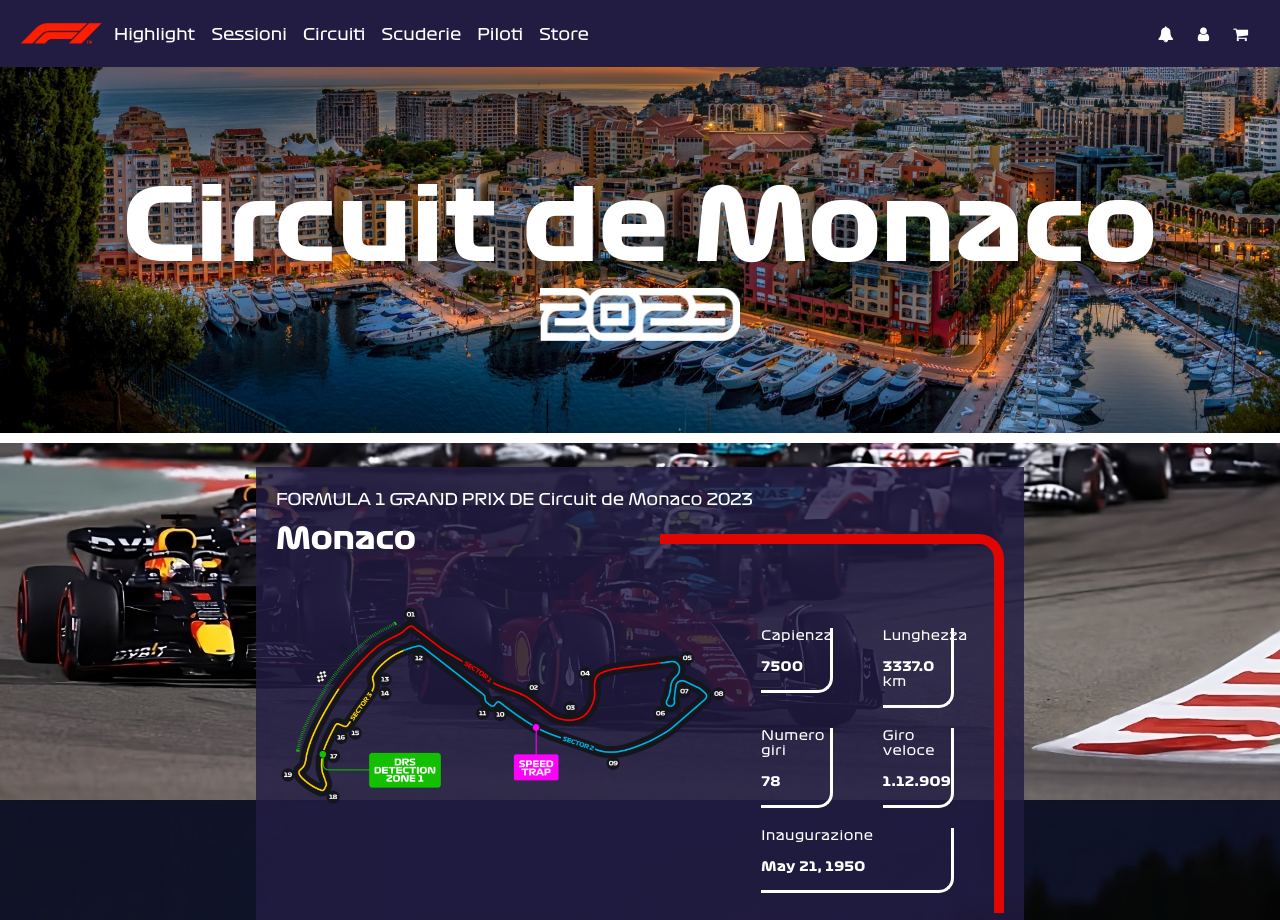
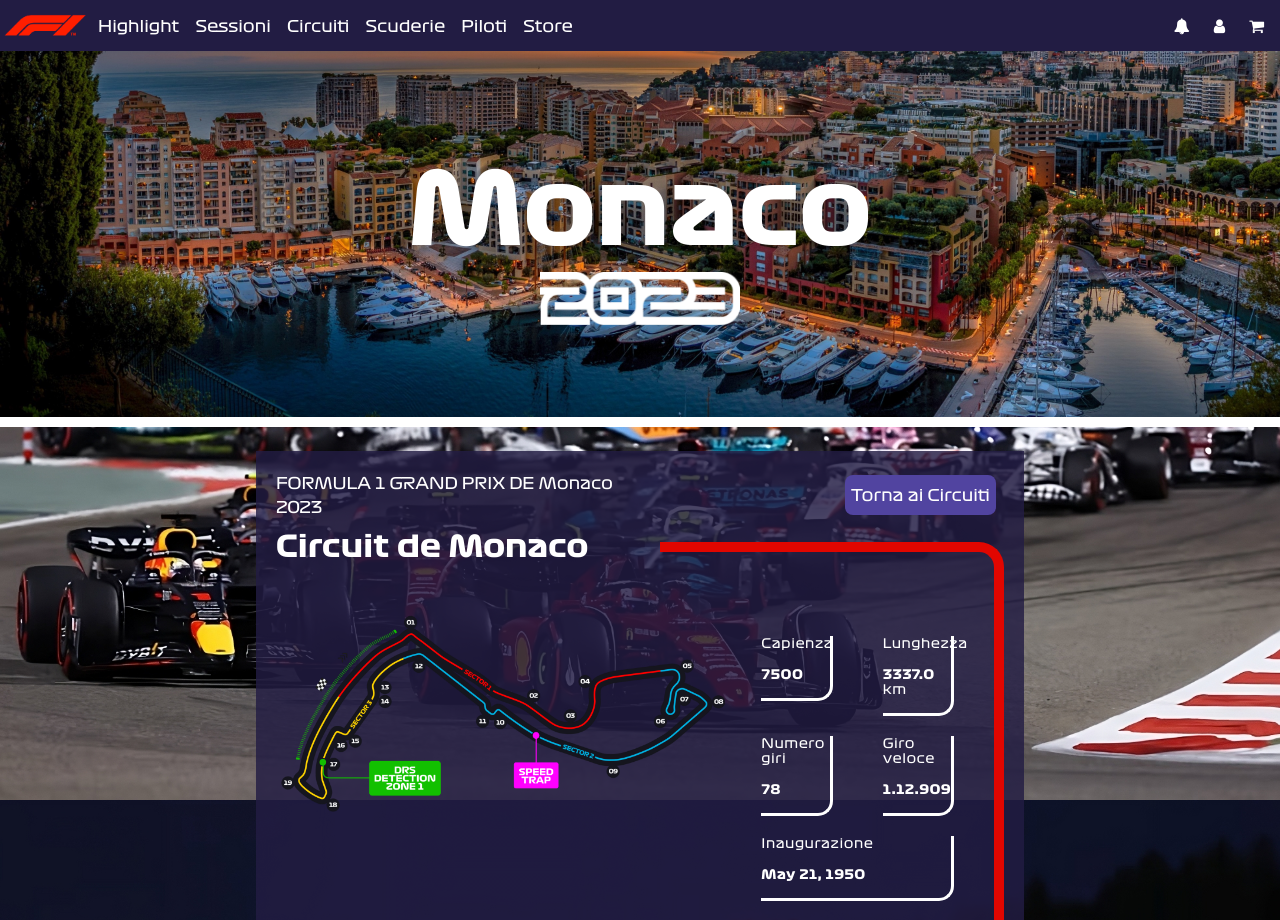
Before and after one commit to Anrighe/Progetto-Tecnologie-Web-2022-2023, a Django app: template F1/templates/info/circuito.html in a window 1280 px wide. Shown: the top 920 px of the page. Run offline with Django 4.2, Linux system fonts and the light colour scheme; the template is opened without the code that fills it: values that come from a table or form of the project are taken from there, others are empty; data comes from the database, SQL or seed files in the repository; both versions use the stored data as it was after the commit; some libraries are stand-ins or nearby versions.

Commit message:
db fixes + button on circuit template

```diff
--- a/F1/info/models.py
+++ b/F1/info/models.py
@@ -8,6 +8,7 @@
     modello_vettura = models.CharField(max_length=50)
     immagine_vettura = models.CharField(max_length=100)
     logo = models.CharField(max_length=100)
+    punti = models.PositiveIntegerField(default=0)
 
     class Meta:
         verbose_name_plural = 'Scuderie'
@@ -31,6 +32,7 @@
     paese = models.CharField(max_length=50)
     capienza_persone = models.PositiveIntegerField()
     lunghezza = models.FloatField(validators=[valida_non_negativi])
+    preview = models.CharField(max_length=100)
     immagine_circuito = models.CharField(max_length=100)
     immagine_mappa = models.CharField(max_length=100)
     giro_veloce = models.CharField(max_length=100)
@@ -51,7 +53,7 @@
 
 class Partecipazione(models.Model):
     # null=True perché un pilota potrebbe non avere un tempo o partecipare a una determinata sessione
-    miglior_tempo = models.DurationField(null=True)
+    miglior_tempo = models.CharField(max_length=100, null=True)
     data = models.DateField(null=True)
 
     # Una partecipazione si riferisce a una e una sola sessione
--- a/F1/info/views.py
+++ b/F1/info/views.py
@@ -11,5 +11,5 @@
 
 
 def monaco_view(request):
-    ctx = {"obj": get_object_or_404(Circuito, nome='MONACO')}
+    ctx = {"obj": get_object_or_404(Circuito, nome='Circuit de Monaco')}
     return render(request, template_name='info/circuito.html', context=ctx)
--- a/F1/templates/info/circuito.html
+++ b/F1/templates/info/circuito.html
@@ -6,6 +6,8 @@
 
     <link rel="stylesheet" type="text/css" href="{%static 'css/style_circuito.css'%}">
     <link rel="stylesheet" href="https://stackpath.bootstrapcdn.com/bootstrap/4.3.1/css/bootstrap.min.css">
+    <link rel="stylesheet" type="text/css" href="{%static 'css/style_highlight.css'%}">
+    <link rel="stylesheet" type="text/css" href="{%static 'css/style.css'%}">
 
 {% endblock %}
 
@@ -21,7 +23,7 @@
         <div class="mask">
             <div class="d-flex justify-content-center align-items-center h-100">
             <div class="text-white f1-center">
-                <h1 class="margin-m f1-font">{{ obj.nome }}</h1>
+                <h1 class="margin-m f1-font">{{ obj.paese }}</h1>
                 <h2 class="margin-i"><img src="{% static 'images/circuits/2023.png' %}" width="200" height="70"></h2>
             </div>
             </div>
@@ -35,14 +37,20 @@
 
 
             <div class="row">
-                <div class="col-xl-15 col-lg-10 col-md-10 col-12">
-                <p class="f1-font-r text-white">FORMULA 1 GRAND PRIX DE {{ obj.nome }} 2023</p>
+                <div class="col-xl-6 col-lg-10 col-md-10 col-12">
+                    <p class="f1-font-r text-white">FORMULA 1 GRAND PRIX DE {{ obj.paese }} 2023</p>
                 </div>
+                <div class="col-xl-6 col-lg-10 col-md-10 col-12" style="text-align: right;">
+                    <a href="{% url 'media:homepage' %}" class="mt-2">
+                        <button class="query-page-selector-button mr-2 f1-font-regular">Torna ai Circuiti</button>
+                    </a>
+                </div>
+
             </div>
 
             <fieldset class="f1-border--top-right">
                 <legend class="f1-font-leg">
-                    <span class="text-white">{{ obj.paese }}</span>
+                    <span class="text-white">{{ obj.nome }}</span>
                 </legend>
                     <div class="row">
                         <div class="col-xl-8 col-lg-10 col-md-10 col-12">
```
Also changed, not shown: F1/db.sqlite3, F1/info/migrations/0001_initial.py, F1/store/migrations/0001_initial.py.
